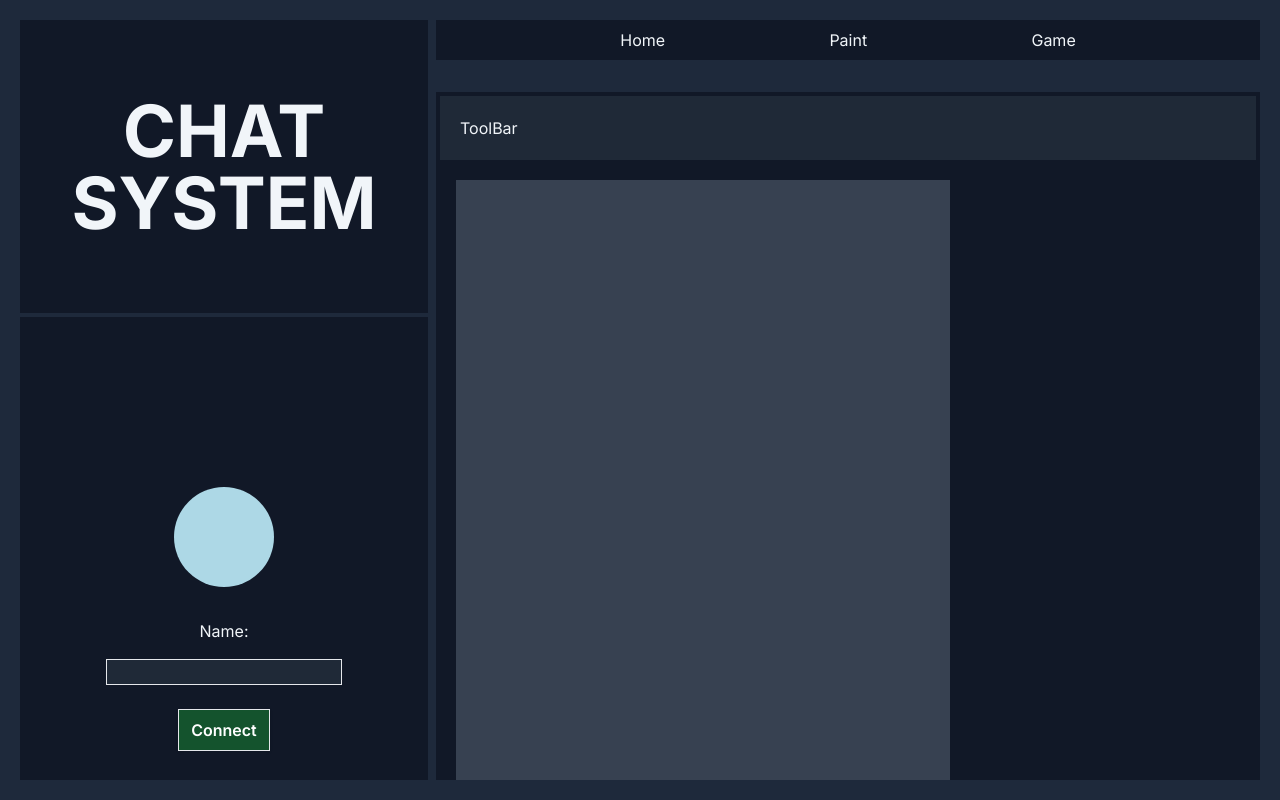
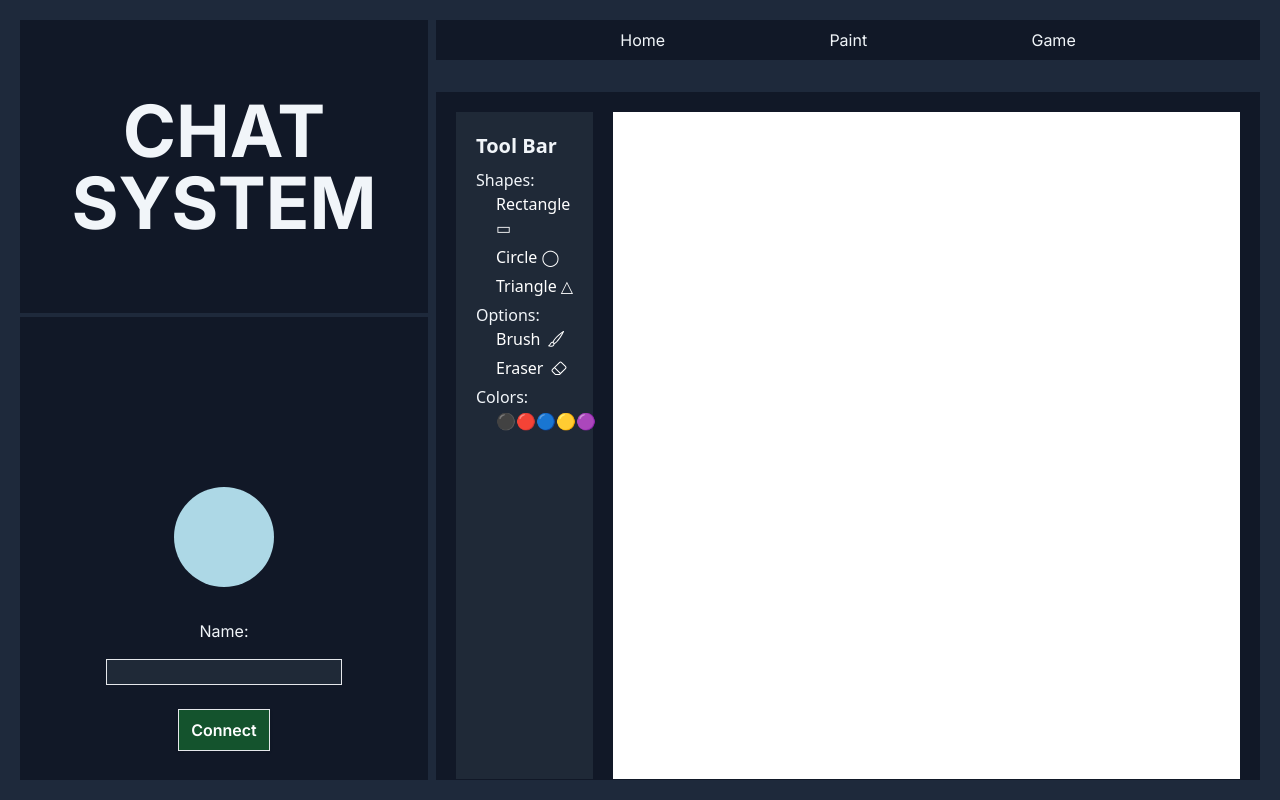
Before and after one commit to Jankal43/ChatApp, a Next.js app in the folder onlineapp/: page /paint in a window 1280 px wide. Built offline with nearby package versions, Linux system fonts and the light colour scheme.

Commit message:
toolbar ui updated

```diff
--- a/onlineapp/src/app/globals.css
+++ b/onlineapp/src/app/globals.css
@@ -2,14 +2,14 @@
 @tailwind components;
 @tailwind utilities;
 
-html, body {
+html,
+body {
   height: 100%;
   margin: 0;
   padding: 0;
   padding-bottom: 20px;
   box-sizing: border-box;
   overflow: hidden;
-
 }
 
 *,
@@ -30,7 +30,6 @@ body {
   grid-template-columns: 1fr 2fr;
   grid-template-rows: 1fr 2fr 2fr;
   gap: 0px;
-
 }
 
 .userBlock {
@@ -66,3 +65,19 @@ body {
   align-items: center;
   width: 100%;
 }
+
+.paintContainer {
+  display: flex;
+  flex-direction: row;
+  justify-content: center;
+}
+
+.toolBar ul {
+  padding-left: 20px; /* Dodaje wcięcie po lewej stronie listy */
+  list-style-position: inside; /* Ustawia pozycję punktów na liście wewnątrz wcięcia */
+}
+
+.toolBar li {
+  margin-bottom: 5px; /* Opcjonalnie, aby dodać przestrzeń między elementami listy */
+  color: white; /* Kolor tekstu dla lepszej widoczności */
+}
--- a/onlineapp/src/app/paint/page.tsx
+++ b/onlineapp/src/app/paint/page.tsx
@@ -1,66 +1,13 @@
 "use client";
 import React, { useEffect, useRef } from "react";
 import ToolBar from "./toolBar";
+import PaintWindow from "./paintWindow";
 
 export default function Page() {
-  const canvasRef = useRef<HTMLCanvasElement | null>(null);
-
-  useEffect(() => {
-    const canvas = canvasRef.current;
-    let isDrawing = false;
-
-    if (canvas) {
-      const context = canvas.getContext(
-        "2d"
-      ) as CanvasRenderingContext2D | null;
-
-      if (context) {
-        canvas.width = canvas.offsetWidth;
-        canvas.height = canvas.offsetHeight;
-
-        const startDrawing = (e: MouseEvent) => {
-          isDrawing = true;
-          context.beginPath();
-          context.moveTo(e.offsetX, e.offsetY);
-        };
-
-        const draw = (e: MouseEvent) => {
-          if (!isDrawing) return;
-          context.lineTo(e.offsetX, e.offsetY);
-          context.stroke();
-        };
-
-        const stopDrawing = () => {
-          isDrawing = false;
-          context.closePath();
-        };
-
-        canvas.addEventListener("mousedown", startDrawing);
-        canvas.addEventListener("mousemove", draw);
-        canvas.addEventListener("mouseup", stopDrawing);
-        canvas.addEventListener("mouseout", stopDrawing);
-
-        return () => {
-          canvas.removeEventListener("mousedown", startDrawing);
-          canvas.removeEventListener("mousemove", draw);
-          canvas.removeEventListener("mouseup", stopDrawing);
-          canvas.removeEventListener("mouseout", stopDrawing);
-        };
-      } else {
-        console.error("Nie można uzyskać kontekstu 2D");
-      }
-    } else {
-      console.error("Element canvas nie został załadowany");
-    }
-  }, []);
-
   return (
-    <div className="bg-gray-900 m-1 h-dvh">
+    <div className="paintContainer bg-gray-900 m-1 h-screen">
       <ToolBar />
-      <canvas
-        ref={canvasRef}
-        className="w-3/5 m-5 p-5 h-dvh bg-gray-700"
-      ></canvas>
+      <PaintWindow />
     </div>
   );
 }
--- /dev/null
+++ b/onlineapp/src/app/paint/paintWindow.tsx
@@ -0,0 +1,61 @@
+"use client";
+import React, { useEffect, useRef } from "react";
+
+export default function PaintWindow() {
+  const canvasRef = useRef<HTMLCanvasElement | null>(null);
+
+  useEffect(() => {
+    const canvas = canvasRef.current;
+    let isDrawing = false;
+
+    if (canvas) {
+      const context = canvas.getContext(
+        "2d"
+      ) as CanvasRenderingContext2D | null;
+
+      if (context) {
+        canvas.width = canvas.offsetWidth;
+        canvas.height = canvas.offsetHeight;
+
+        const startDrawing = (e: MouseEvent) => {
+          isDrawing = true;
+          context.beginPath();
+          context.moveTo(e.offsetX, e.offsetY);
+        };
+
+        const draw = (e: MouseEvent) => {
+          if (!isDrawing) return;
+          context.lineTo(e.offsetX, e.offsetY);
+          context.stroke();
+        };
+
+        const stopDrawing = () => {
+          isDrawing = false;
+          context.closePath();
+        };
+
+        canvas.addEventListener("mousedown", startDrawing);
+        canvas.addEventListener("mousemove", draw);
+        canvas.addEventListener("mouseup", stopDrawing);
+        canvas.addEventListener("mouseout", stopDrawing);
+
+        return () => {
+          canvas.removeEventListener("mousedown", startDrawing);
+          canvas.removeEventListener("mousemove", draw);
+          canvas.removeEventListener("mouseup", stopDrawing);
+          canvas.removeEventListener("mouseout", stopDrawing);
+        };
+      } else {
+        console.error("Nie można uzyskać kontekstu 2D");
+      }
+    } else {
+      console.error("Element canvas nie został załadowany");
+    }
+  }, []);
+
+  return (
+    <div className="h-5/6 w-5/6 bg-white p-5 m-5 pl-0 ml-0 ">
+      <canvas ref={canvasRef} className="h-full w-full"></canvas>
+    </div>
+  );
+}
--- a/onlineapp/src/app/paint/toolBar.tsx
+++ b/onlineapp/src/app/paint/toolBar.tsx
@@ -1,7 +1,55 @@
+import React from "react";
+
 export default function ToolBar() {
-    return (
-        <div className=" bg-gray-800 m-1 p-5">
-         ToolBar
-        </div>
-    );
+  return (
+    <div className="font-sans toolBar flex-grow w-1/6 bg-gray-800 m-5 p-5 h-5/6">
+      <p className="text-xl font-bold pb-2 flex items-center"> Tool Bar</p>
+
+      <label>Shapes:</label>
+      <ul>
+        <li>Rectangle ▭</li>
+        <li>Circle ◯</li>
+        <li>Triangle △</li>
+      </ul>
+
+      <label>Options:</label>
+      <ul>
+        <li className="flex items-center">
+          Brush
+          <svg
+            xmlns="http://www.w3.org/2000/svg"
+            width="16"
+            height="16"
+            fill="currentColor"
+            className="bi bi-brush ml-2"
+            viewBox="0 0 16 16"
+          >
+            <path d="M15.825.12a.5.5 0 0 1 .132.584c-1.53 3.43-4.743 8.17-7.095 10.64a6.1 6.1 0 0 1-2.373 1.534c-.018.227-.06.538-.16.868-.201.659-.667 1.479-1.708 1.74a8.1 8.1 0 0 1-3.078.132 4 4 0 0 1-.562-.135 1.4 1.4 0 0 1-.466-.247.7.7 0 0 1-.204-.288.62.62 0 0 1 .004-.443c.095-.245.316-.38.461-.452.394-.197.625-.453.867-.826.095-.144.184-.297.287-.472l.117-.198c.151-.255.326-.54.546-.848.528-.739 1.201-.925 1.746-.896q.19.012.348.048c.062-.172.142-.38.238-.608.261-.619.658-1.419 1.187-2.069 2.176-2.67 6.18-6.206 9.117-8.104a.5.5 0 0 1 .596.04M4.705 11.912a1.2 1.2 0 0 0-.419-.1c-.246-.013-.573.05-.879.479-.197.275-.355.532-.5.777l-.105.177c-.106.181-.213.362-.32.528a3.4 3.4 0 0 1-.76.861c.69.112 1.736.111 2.657-.12.559-.139.843-.569.993-1.06a3 3 0 0 0 .126-.75zm1.44.026c.12-.04.277-.1.458-.183a5.1 5.1 0 0 0 1.535-1.1c1.9-1.996 4.412-5.57 6.052-8.631-2.59 1.927-5.566 4.66-7.302 6.792-.442.543-.795 1.243-1.042 1.826-.121.288-.214.54-.275.72v.001l.575.575zm-4.973 3.04.007-.005zm3.582-3.043.002.001h-.002z" />
+          </svg>
+        </li>
+        <li className="flex items-center">
+          Eraser
+          <svg
+            xmlns="http://www.w3.org/2000/svg"
+            width="16"
+            height="16"
+            fill="currentColor"
+            className="bi bi-eraser ml-2"
+            viewBox="0 0 16 16"
+          >
+            <path d="M8.086 2.207a2 2 0 0 1 2.828 0l3.879 3.879a2 2 0 0 1 0 2.828l-5.5 5.5A2 2 0 0 1 7.879 15H5.12a2 2 0 0 1-1.414-.586l-2.5-2.5a2 2 0 0 1 0-2.828zm2.121.707a1 1 0 0 0-1.414 0L4.16 7.547l5.293 5.293 4.633-4.633a1 1 0 0 0 0-1.414zM8.746 13.547 3.453 8.254 1.914 9.793a1 1 0 0 0 0 1.414l2.5 2.5a1 1 0 0 0 .707.293H7.88a1 1 0 0 0 .707-.293z" />
+          </svg>
+        </li>
+      </ul>
+
+      <label>Colors:</label>
+      <ul className="flex colorsContainer">
+        <li>⚫</li>
+        <li>🔴</li>
+        <li>🔵</li>
+        <li>🟡</li>
+        <li>🟣</li>
+      </ul>
+    </div>
+  );
 }
```
